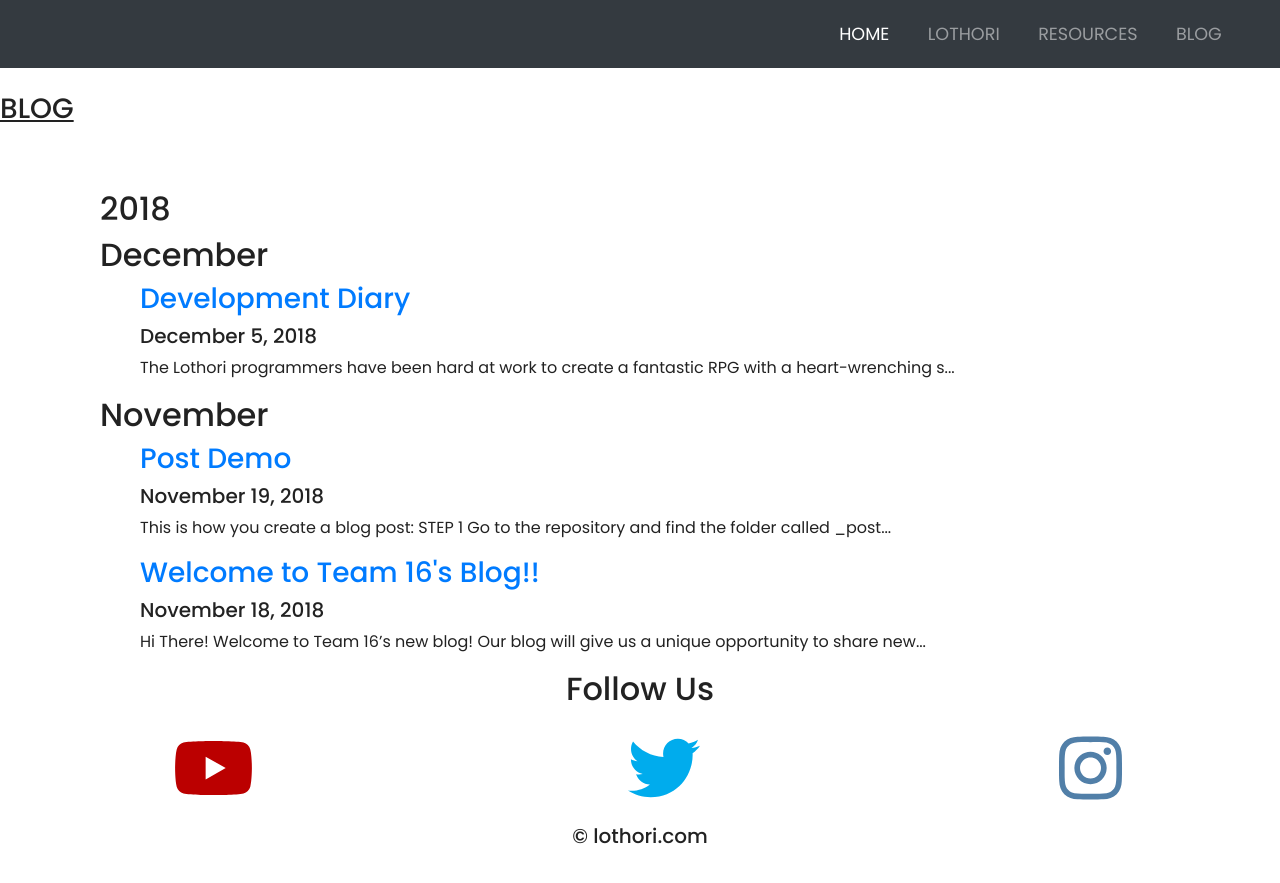
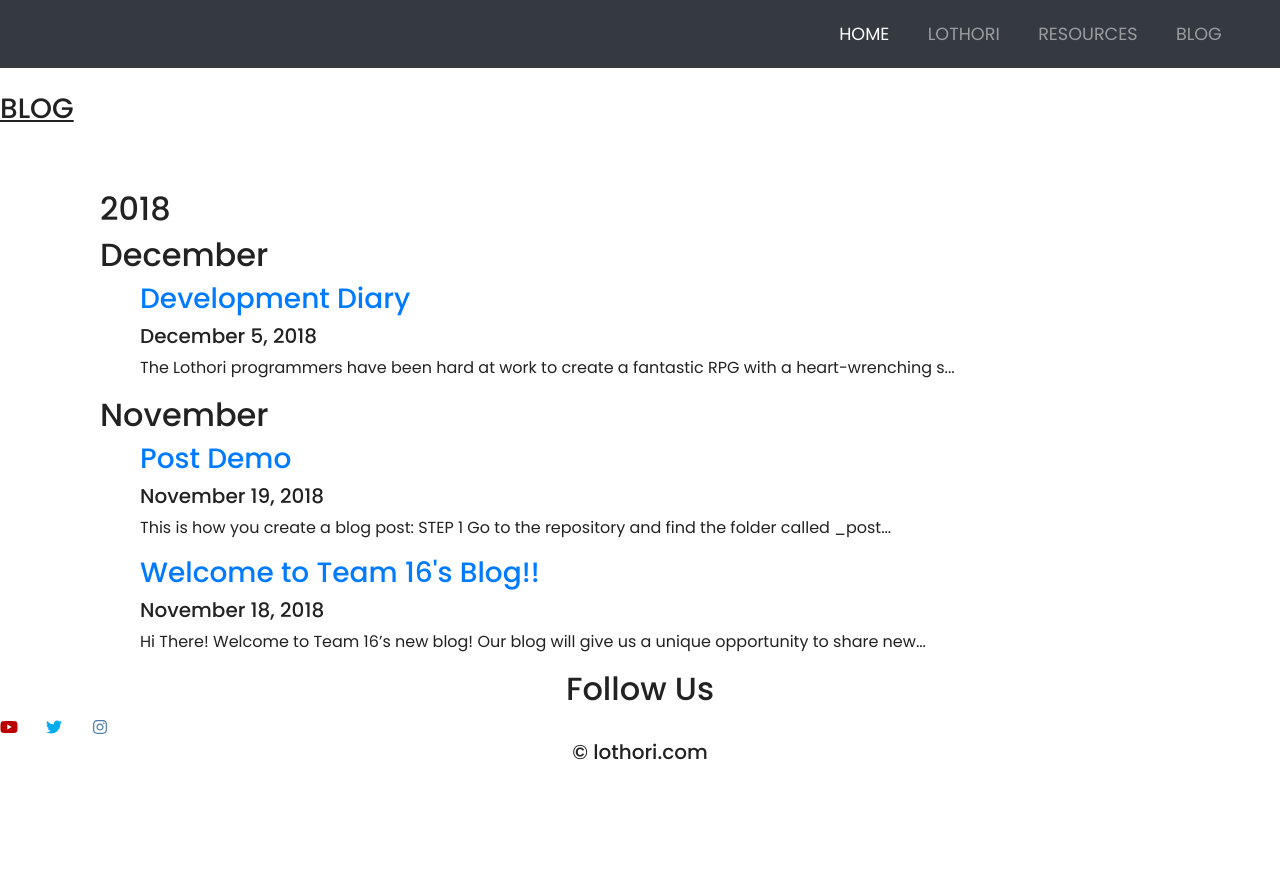
Before and after one commit to mohamedjasmin/lothoriold, a Jekyll site: the page built from blog.html, in a window 1280 px wide. Shown: the top 883 px of the page. Built offline with Jekyll 4.4.1, drawn with Linux system fonts in a browser that asks for light colours; nearby versions of some CDN libraries.

Commit message:
center social links

```diff
--- a/_layouts/wrapper.html
+++ b/_layouts/wrapper.html
@@ -58,14 +58,16 @@
   <div class="col-12">
     <h2>Follow Us</h2>
   </div>
-  <div class="col-4 social padding">
+<div class="row text-center">
+  <div class="col-4">
    <a href="https://www.youtube.com/channel/UCCyV_7Enn1TbdgCgWsxpcSw"target="_blank"><i class="fab fa-youtube"></i><a/>
   </div>
-  <div class="col-4 social padding">
+  <div class="col-4">
     <a href="https://twitter.com/lothorigame" target="_blank"><i class="fab fa-twitter"></i><a/>
   </div>
-   <div class="col-4 social padding">
+   <div class="col-4">
     <a href="https://www.instagram.com/lothori.team16/" target="_blank"><i class="fab fa-instagram"></i><a/>
+  </div>
   </div>
 </div>
 </div>
```
